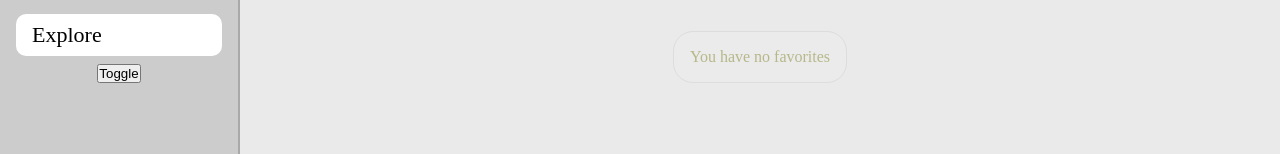
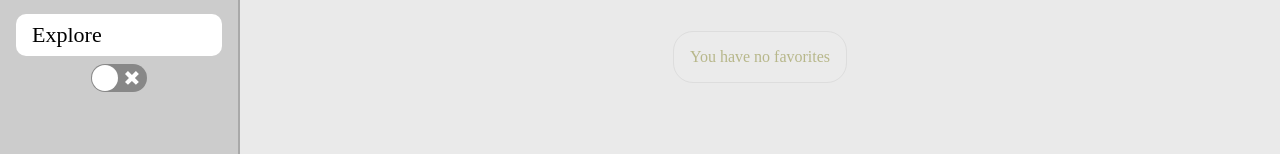
Before and after one commit to ParhamInBinary/Miniprojekt-ReactApp, a React (Vite) app: page / in a window 1280 px wide. Shown: the part 152-306 px from the top of the page. Built offline with nearby package versions, Linux system fonts and the light colour scheme.

Commit message:
change name on variable and add ReactSwitch - works

```diff
--- a/src/Sidebar/ToggleMode.tsx
+++ b/src/Sidebar/ToggleMode.tsx
@@ -26,13 +26,16 @@ export function ToggleMode(): JSX.Element {
     }
   }, [darkTheme, styles]);
 
-  const handleToggleTheme = () => {
+  const handleChange = () => {
     setDarkTheme(!darkTheme);
   };
 
   return (
     <div>
-      <button onClick={handleToggleTheme}>Toggle</button>
+      <ReactSwitch
+        checked={darkTheme}
+        onChange={handleChange}
+      />
     </div>
   );
 }
```
